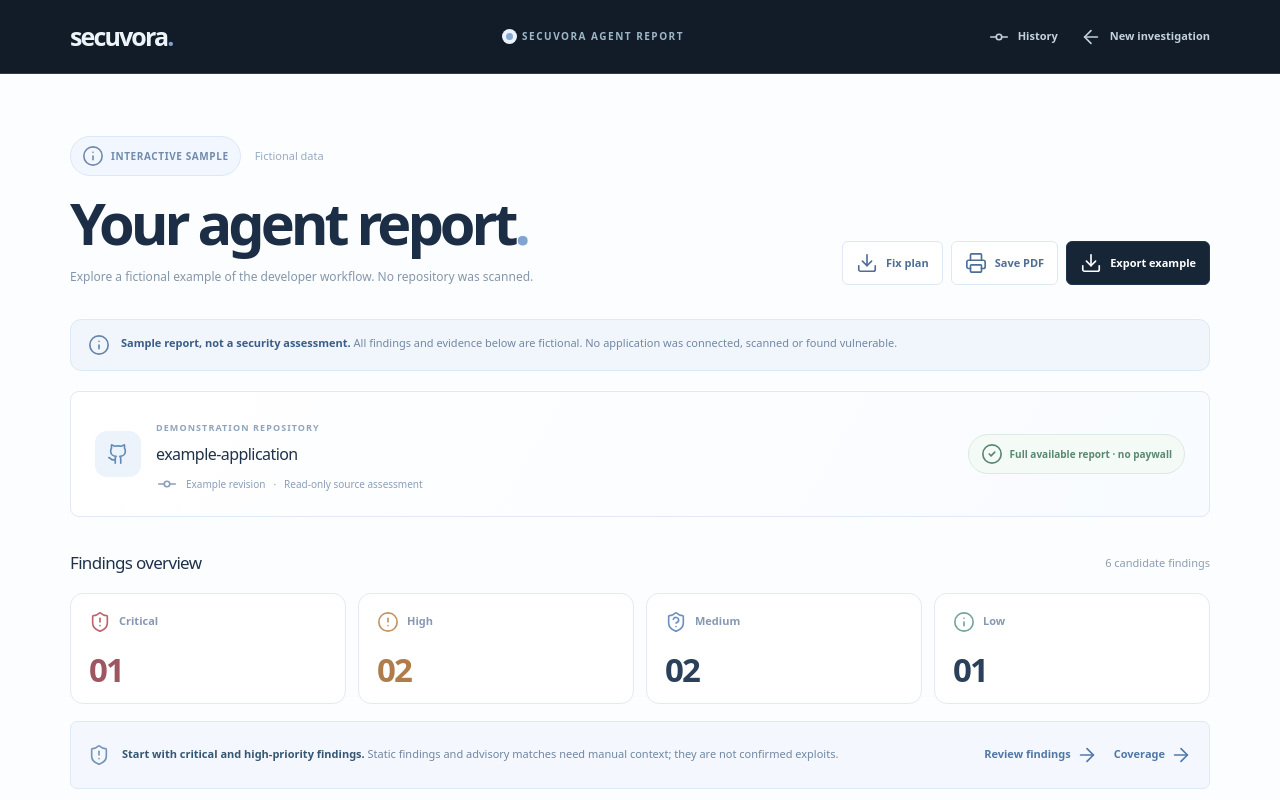
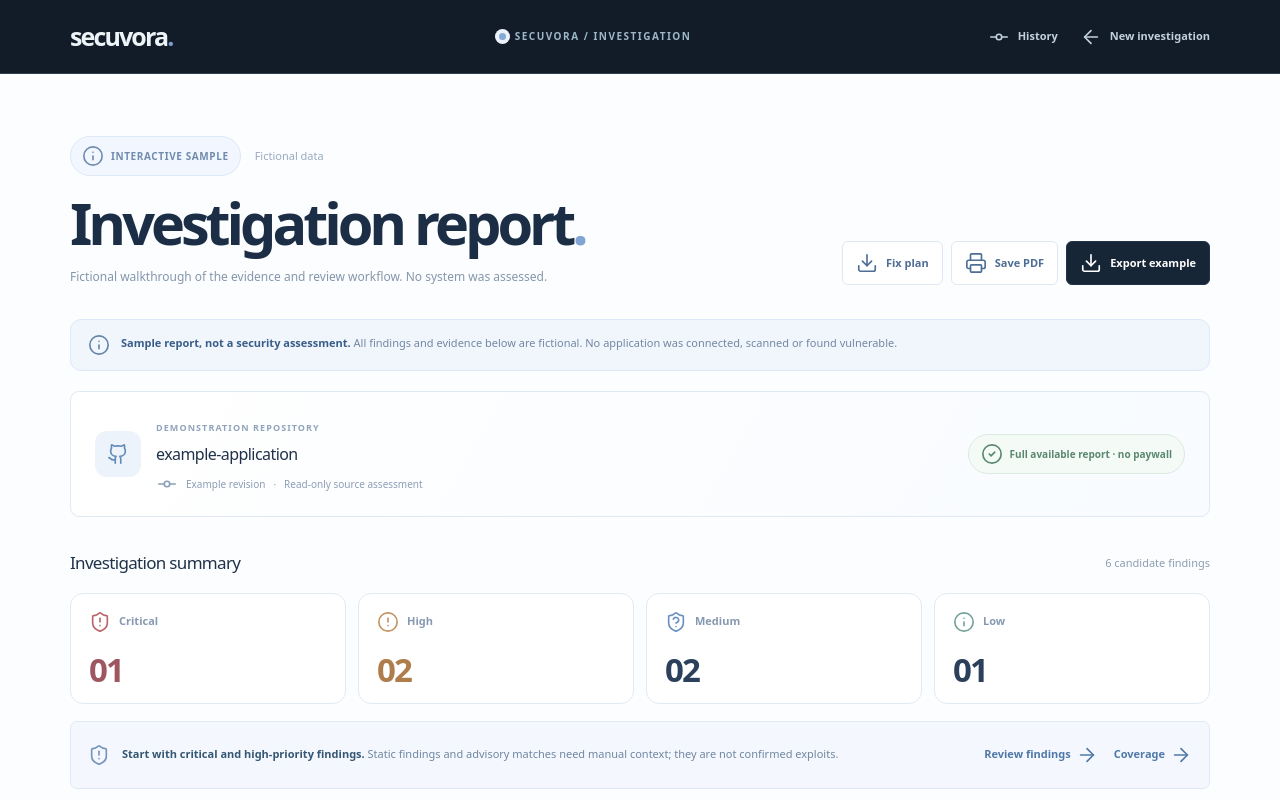
Before and after one commit to helloskyorigin/Safe-sure, a Next.js app: page /assess/results in a window 1280 px wide. Shown: the top 800 px of the page. Built offline with nearby package versions, Linux system fonts and the light colour scheme.

Commit message:
design: align investigation flow, results and history vocabulary

```diff
--- a/components/ResultsExperience.tsx
+++ b/components/ResultsExperience.tsx
@@ -194,7 +194,7 @@
     <header className="result-nav">
       <div className="result-container result-nav-inner">
         <Link className="brand" href="/" aria-label="Secuvora homepage">secuvora<span>.</span></Link>
-        <span className="result-nav-label"><span/> SECUVORA AGENT REPORT</span>
+        <span className="result-nav-label"><span/> SECUVORA / INVESTIGATION</span>
         <div className="result-nav-actions">
           <Link href="/assess/history" className="result-nav-back"><HistoryIcon/> <span>History</span></Link>
           <Link href="/assess" aria-label="New investigation" className="result-nav-back"><ArrowLeft size={16}/> <span>New investigation</span></Link>
@@ -222,12 +222,12 @@
             <div className="result-heading-kicker">
               <span className={"result-status " + (isSample ? "sample" : "verified")}>
                 {isSample ? <Info size={14}/> : <CheckCircle2 size={15}/>}
-                {isSample ? "INTERACTIVE SAMPLE" : "AGENT REVIEW COMPLETE"}
+                {isSample ? "INTERACTIVE SAMPLE" : "SOURCE REVIEW COMPLETE"}
               </span>
               <span className="result-date">{isSample ? "Fictional data" : readableDate(report.finishedAt)}</span>
             </div>
-            <h1>Your agent report<span>.</span></h1>
-            <p>{isSample ? "Explore a fictional example of the developer workflow. No repository was scanned." : "A bounded source review. Inspect candidate findings, exact file locations, coverage and suggested fixes."}</p>
+            <h1>Investigation report<span>.</span></h1>
+            <p>{isSample ? "Fictional walkthrough of the evidence and review workflow. No system was assessed." : "Read-only source investigation. Review candidate findings, supporting evidence, scope and recommended actions."}</p>
           </div>
           <div className="result-toolbar">
             <button type="button" onClick={() => saveExport("plan")} className="result-action-secondary">
@@ -268,7 +268,7 @@
 
         <section className="result-overview" aria-labelledby="result-overview-title">
           <div className="result-section-head">
-            <h2 id="result-overview-title">Findings overview</h2>
+            <h2 id="result-overview-title">Investigation summary</h2>
             <span>{report.findings.length} candidate {report.findings.length === 1 ? "finding" : "findings"}</span>
           </div>
           <div className="result-severities" aria-label="Severity summary">
```
